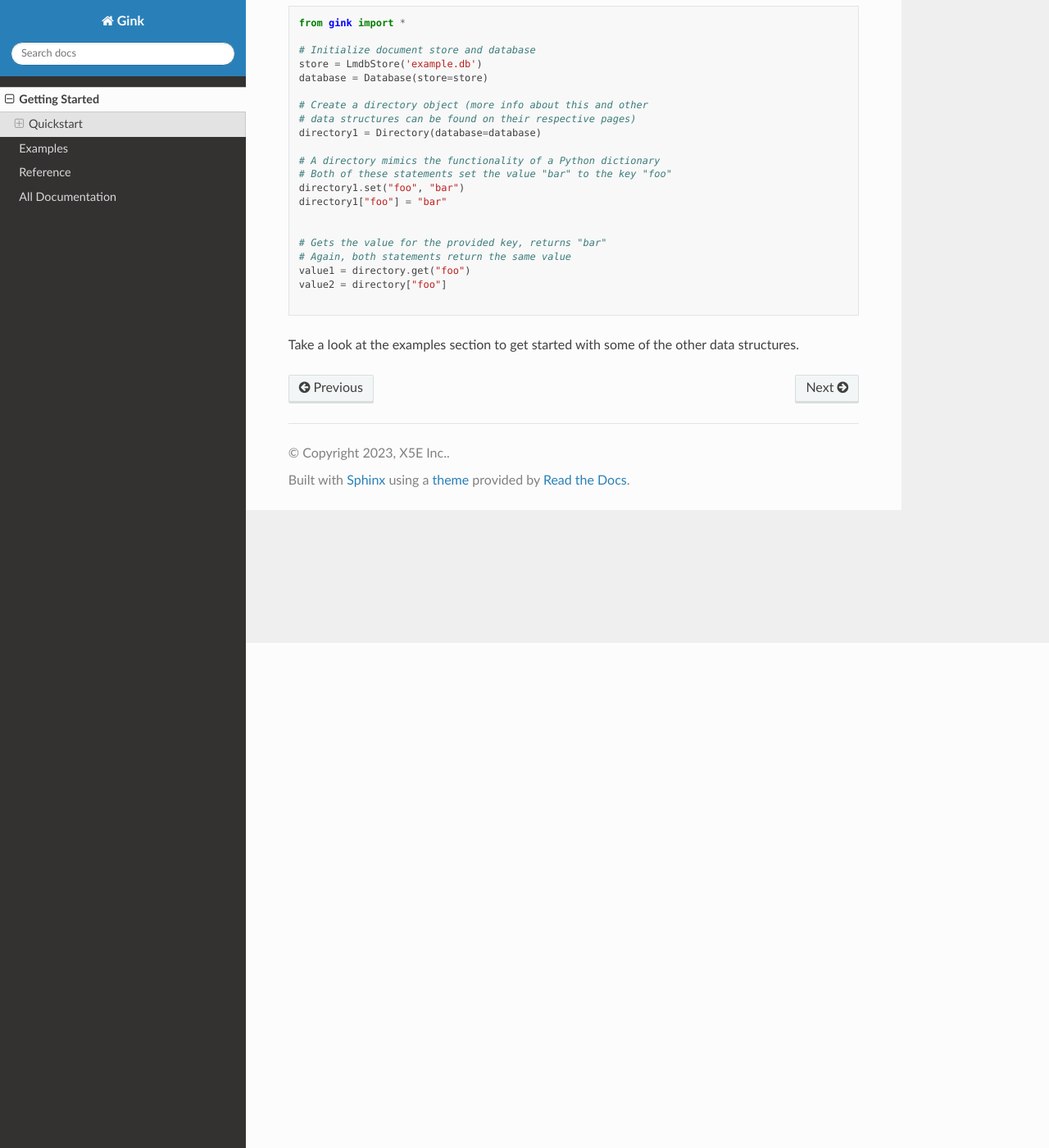
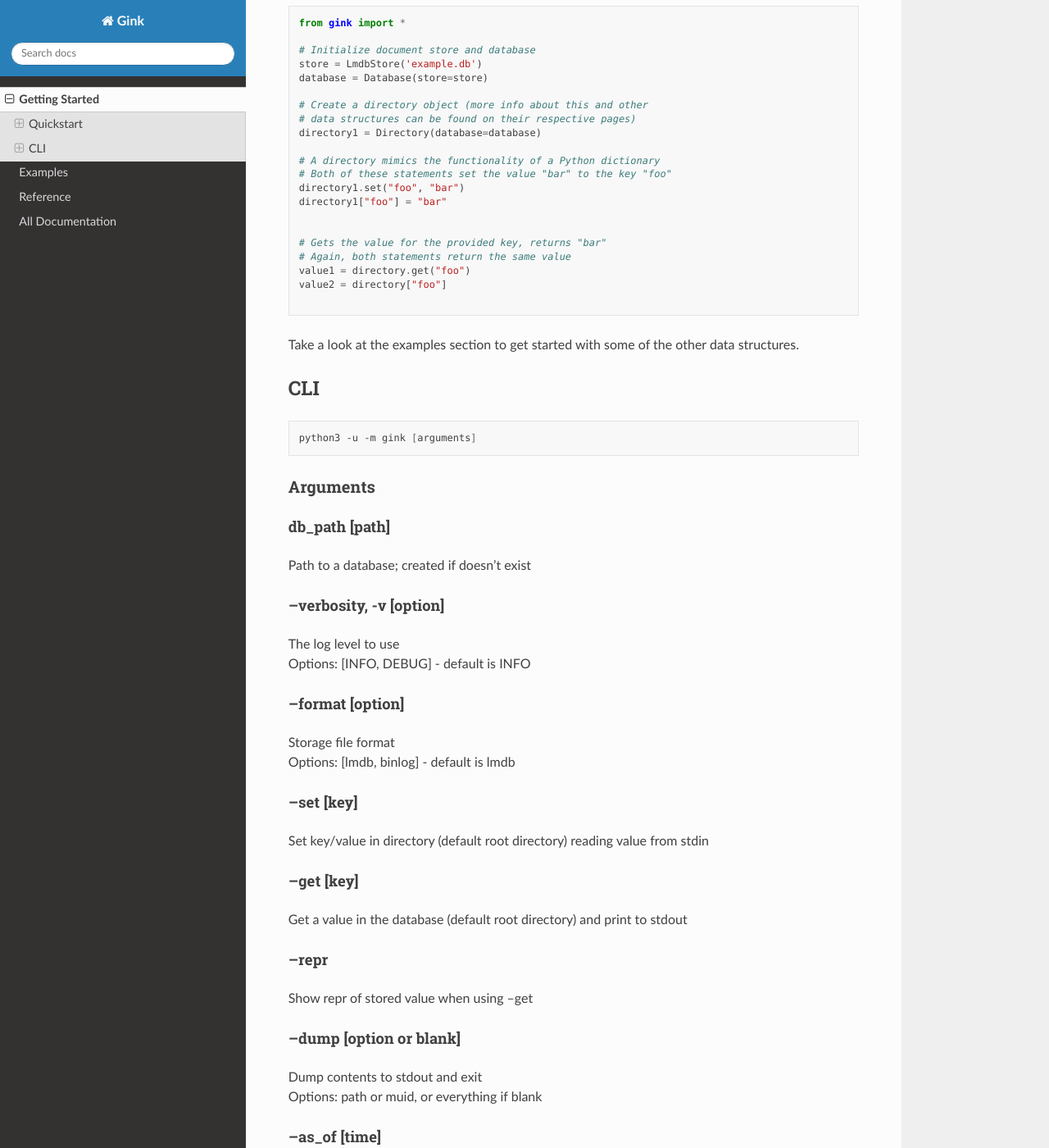
Before and after one commit to x5e/gink, a Sphinx documentation site: the page built from python/docs/getting_started.md, in a window 1280 px wide and 1400 px high, scrolled down 616 px. Shown: the whole window at 82% size. Built offline with Sphinx 7.4.7 and the Read the Docs theme 2.0.0, drawn with Linux system fonts in a browser that asks for light colours; some of the changed text lies outside the part shown.

Commit message:
added cli argument list for python

````diff
--- a/python/docs/getting_started.md
+++ b/python/docs/getting_started.md
@@ -37,3 +37,94 @@ value2 = directory["foo"]
 ```
 
 Take a look at the examples section to get started with some of the other data structures.
+
+## CLI
+```sh
+python3 -u -m gink [arguments]
+```
+
+### Arguments
+
+#### db_path [path]
+Path to a database; created if doesn't exist
+
+#### --verbosity, -v [option]
+The log level to use \
+Options: [INFO, DEBUG] - default is INFO
+
+#### --format [option]
+Storage file format \
+Options: [lmdb, binlog] - default is lmdb
+
+#### --set [key]
+Set key/value in directory (default root directory) reading value from stdin
+
+#### --get [key]
+Get a value in the database (default root directory) and print to stdout
+
+#### --repr
+Show repr of stored value when using --get
+
+#### --dump [option or blank]
+Dump contents to stdout and exit \
+Options: path or muid, or everything if blank
+
+#### --as_of [time]
+As-of time to use for dump or get operation
+
+#### --mkdir [path]
+Create a directory using path notation
+
+#### --comment
+Comment to add to modifications (set or mkdir)
+
+#### --blame
+Show blame information
+
+#### --log [number]
+Show LOG entries from log (e.g. last ten entries as LOG=-10)
+
+#### --listen_on, -l [ip:port]
+Start listening on ip:port (default *:8080)
+
+#### --connect_to, -c [url]
+Remote instances to connect to (e.g. ws://localhost:8080)
+
+#### --show_arguments
+Prints arguments to stdout
+
+#### --show_bundles
+Prints all bundles in the database to stdout
+
+#### --line_mode
+Read lines of input from stdin
+
+#### --interactive
+Force interactive mode
+
+#### --heartbeat_to
+Write on console refresh (for debugging)
+
+#### --identity [name]
+Explicitly set identity to be associated with changes. default is user@hostname.
+
+#### --starts
+Include starting bundles when showing log
+
+#### --wsgi [module.function]
+Serve module.function via wsgi
+
+#### --wsgi_listen_on [ip:port | port]
+Specify ip:port or port for WSGI server to listen on (defaults to *:8081)
+
+#### --auth_token [token]
+Auth token for connections \
+Defaults to env GINK_AUTH_TOKEN
+
+#### --ssl-cert [path]
+Path to ssl certificate file \
+Defaults to env GINK_SSL_CERT
+
+#### --ssl-key [path]
+Path to ssl key file \
+Defaults to env GINK_SSL_KEY
````
Also changed, not shown: 1 other file.
